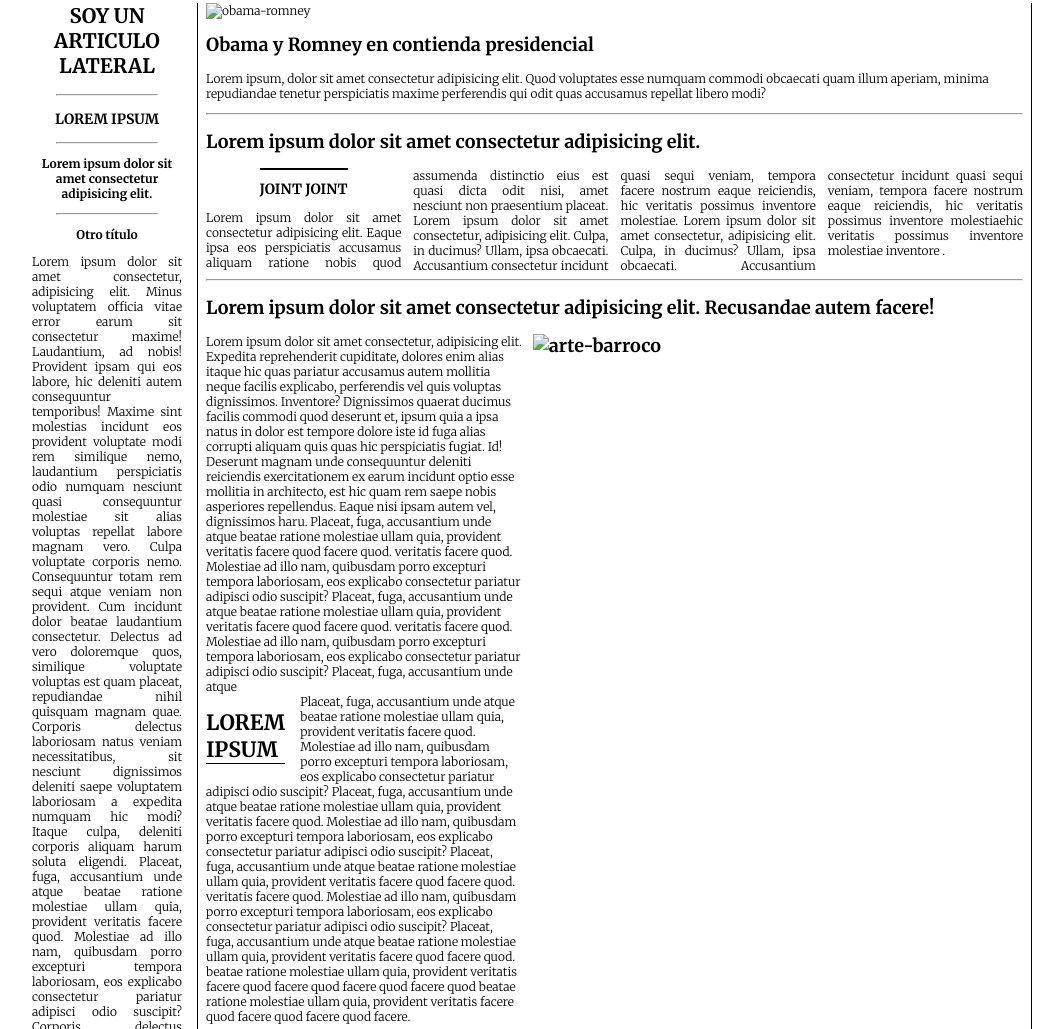
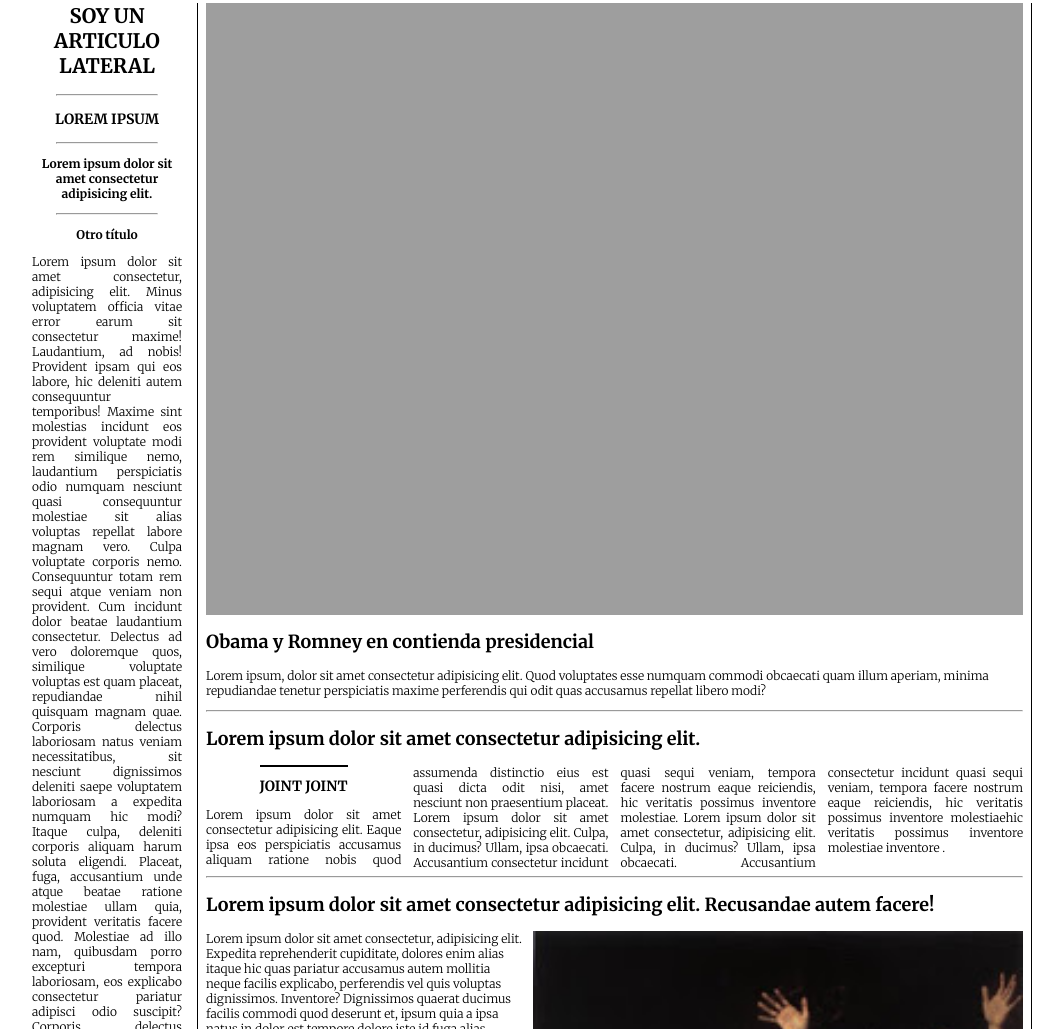
Before and after one commit to Jorgelisapa/theNewYorkTimes, a plain HTML site: page index.html in a window 1280 px wide. Shown: the part 240-1269 px from the top of the page, without its empty margins (108-1171 px from the left). Drawn offline with Linux system fonts and the light colour scheme; the site is published under a folder, as on GitHub Pages, so addresses that start at the root find nothing.

Commit message:
Update index.html
Change route img

```diff
--- a/index.html
+++ b/index.html
@@ -11,7 +11,7 @@
     <div class="general-container" >
 
         <header class="header" >
-            <img src="./img/nytimes.png" alt="logo-nytimes">
+            <img src="img/nytimes.png" alt="logo-nytimes">
             <p>Contenido de Subcabecera</p>
         </header>
 
@@ -35,7 +35,7 @@
             <main class="main-articles" >
 
                 <article class="main-article" >
-                    <img src="/img/obama-romney.jpg" alt="obama-romney">
+                    <img src="img/obama-romney.jpg" alt="obama-romney">
                     <h1>Obama y Romney en contienda presidencial</h1>
                     <p>Lorem ipsum, dolor sit amet consectetur adipisicing elit. Quod voluptates esse numquam commodi obcaecati quam illum aperiam, minima repudiandae tenetur perspiciatis maxime perferendis qui odit quas accusamus repellat libero modi?</p>
                     <hr>
@@ -59,7 +59,7 @@
                                 <p> Placeat, fuga, accusantium unde atque beatae ratione molestiae ullam quia, provident veritatis facere quod. Molestiae ad illo nam, quibusdam porro excepturi tempora laboriosam, eos explicabo consectetur pariatur adipisci odio suscipit? Placeat, fuga, accusantium unde atque beatae ratione molestiae ullam quia, provident veritatis facere quod. Molestiae ad illo nam, quibusdam porro excepturi tempora laboriosam, eos explicabo consectetur pariatur adipisci odio suscipit? Placeat, fuga, accusantium unde atque beatae ratione molestiae ullam quia, provident veritatis facere quod facere quod. veritatis facere quod. Molestiae ad illo nam, quibusdam porro excepturi tempora laboriosam, eos explicabo consectetur pariatur adipisci odio suscipit? Placeat, fuga, accusantium unde atque beatae ratione molestiae ullam quia, provident veritatis facere quod facere quod. beatae ratione molestiae ullam quia, provident veritatis facere quod facere quod facere quod facere quod beatae ratione molestiae ullam quia, provident veritatis facere quod facere quod facere quod facere.</p>
                             </div>
                         </div>
-                        <img src="/img/arte-barroco.jpg" alt="arte-barroco">
+                        <img src="img/arte-barroco.jpg" alt="arte-barroco">
                     </div>
                 </article>
             </main>
```
